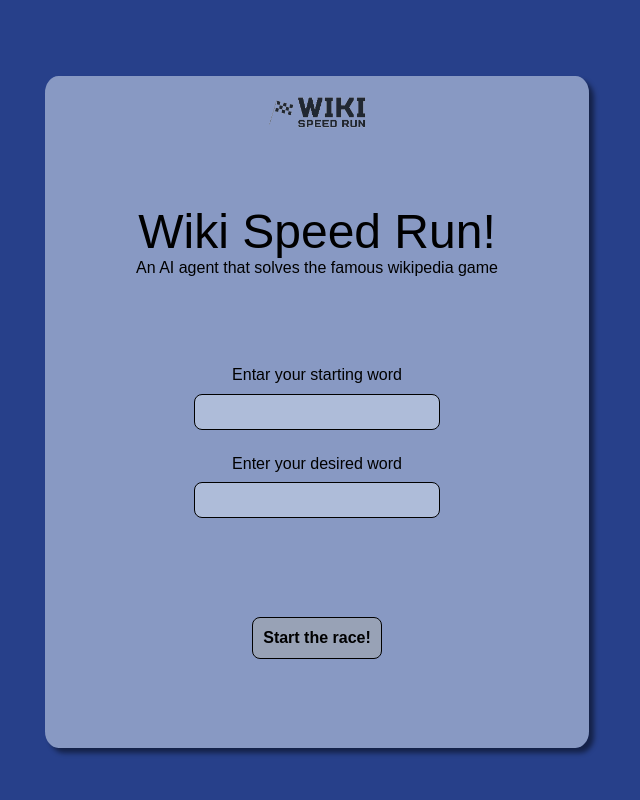
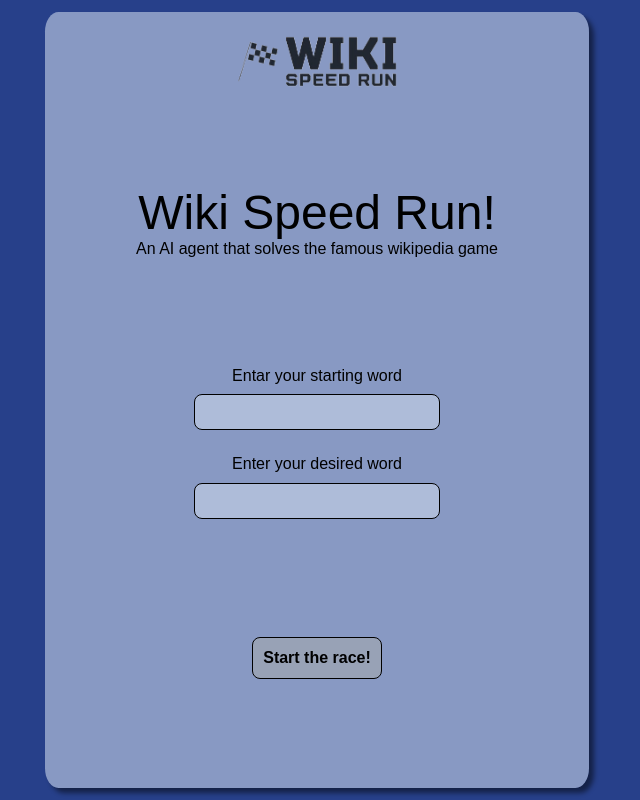
Before and after one commit to NogaTal98/wiki-speedrun, a React (Create React App) app in the folder frontend/: page / in a window 1280 px wide. Shown: the whole page, without its empty margins (323-963 px from the left). Built offline with nearby package versions, Linux system fonts and the light colour scheme; a web font is replaced by a local one.

Commit message:
fix word list overflow

```diff
--- a/frontend/src/App.css
+++ b/frontend/src/App.css
@@ -18,10 +18,9 @@
 }
 
 .page {
-  height: 80vh;
+  height: 93vh;
   width: 40vw;
   border-radius: 2.5%;
-  margin-top: 3vh;
   padding: 2vh;
 
   display: flex;
@@ -68,7 +67,6 @@
 
 .form-input {
   margin: 3%;
-
 }
 
 .start-btn {
@@ -113,12 +111,14 @@
 }
 
 .logo {
-  width: 20%;
+  height: 8vh;
 }
 
 .wordList {
   text-align: left;
   width: 80%;
+  height: 20vh;
+  overflow-y: auto;
 }
 
 .goodResult {
--- a/frontend/src/components/ShowRace.js
+++ b/frontend/src/components/ShowRace.js
@@ -66,6 +66,7 @@
           speedMultiplier={1}/> :
         <Line data={chartData} options={options} />}
 
+
         <div className='wordList'>
           {chartData.labels.map((label, index) =>
           <span>
```
